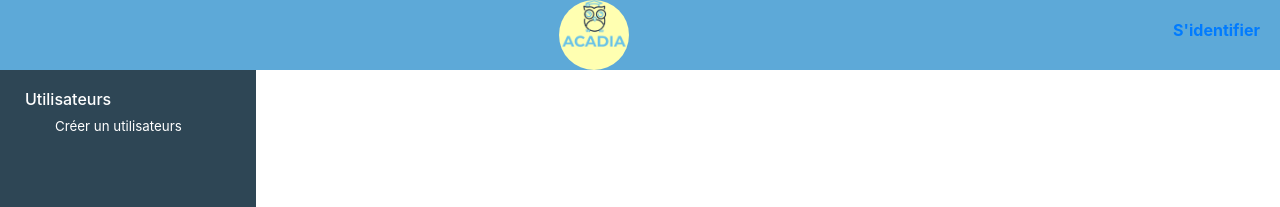
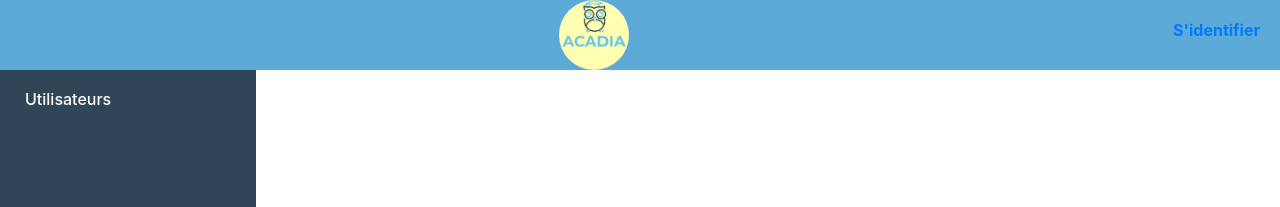
Before and after one commit to simaliotti/acadia-angular, an Angular app: page / in a window 1280 px wide. Shown: the top 207 px of the page. Built offline with nearby package versions, Linux system fonts and the light colour scheme.

Commit message:
Add conditional display on sidebar

```diff
--- a/src/app/app-routing.module.ts
+++ b/src/app/app-routing.module.ts
@@ -11,8 +11,8 @@ import { UserGuardGuard } from './guards/user-guard.guard';
 
 const routes: Routes = [
   { path: 'users', component: UsersComponent, canActivate: [UserGuardGuard]},
-  { path: 'user-detail/:uuid', component: UserDetailComponent},
-  { path: 'user-create', component: UserCreateComponent},
+  { path: 'user-detail/:uuid', component: UserDetailComponent, canActivate: [UserGuardGuard]},
+  { path: 'user-create', component: UserCreateComponent, canActivate: [UserGuardGuard]},
   { path: 'signin', component: AuthComponent}
 ];
 
--- a/src/app/services/auth.service.ts
+++ b/src/app/services/auth.service.ts
@@ -5,6 +5,7 @@ import { HttpHeaders } from "@angular/common/http";
 import { LoginRequest } from "../core/model/login-request";
 import { JwtAuthenticationResponse } from "../core/model/jwt-authentication-response";
 import { JwtInterceptorService } from "../interceptor/jwt-interceptor.service";
+import { Subject } from 'rxjs';
 
 const httpOptions = {
   headers: new HttpHeaders({
@@ -24,7 +25,7 @@ export class AuthService {
   ) {}
 
   private notificationUrl = "http://localhost:8083/api/auth/";
-
+  authSubject = new Subject<boolean>();
   //Signin
   signIn(loginRequest: LoginRequest) {
     this.httpClient
@@ -36,6 +37,9 @@ export class AuthService {
       .subscribe(
         data => {
           this.jwtInterceptor.setJwtToken(data);
+          //emit the data
+          this.authSubject.next(true);
+          //redirect to users page
           this.router.navigate(["/users"]);
         },
         error => {
--- a/src/app/sidebar/sidebar.component.html
+++ b/src/app/sidebar/sidebar.component.html
@@ -2,7 +2,7 @@
   <h6>
     <a routerLink="/users" routerLinkActive="active">Utilisateurs</a>
   </h6>
-  <div class="sous-menu">
+  <div *ngIf="authStatus" class="sous-menu">
     <a routerLink="/user-create" routerLinkActive="active"
       >Créer un utilisateurs</a>
   </div>
--- a/src/app/sidebar/sidebar.component.ts
+++ b/src/app/sidebar/sidebar.component.ts
@@ -1,4 +1,6 @@
 import { Component, OnInit } from '@angular/core';
+import { AuthService } from '../services/auth.service';
+import { Subscription } from 'rxjs';
 
 @Component({
   selector: 'app-sidebar',
@@ -7,9 +9,16 @@ import { Component, OnInit } from '@angular/core';
 })
 export class SidebarComponent implements OnInit {
 
-  constructor() { }
+  authStatus: boolean;
+  authSubscription: Subscription;
+  constructor(private authService: AuthService) { }
 
   ngOnInit() {
+    this.authSubscription = this.authService.authSubject.subscribe(
+      (data) => {
+        this.authStatus = data;
+      }
+    );
   }
 
 }
```
